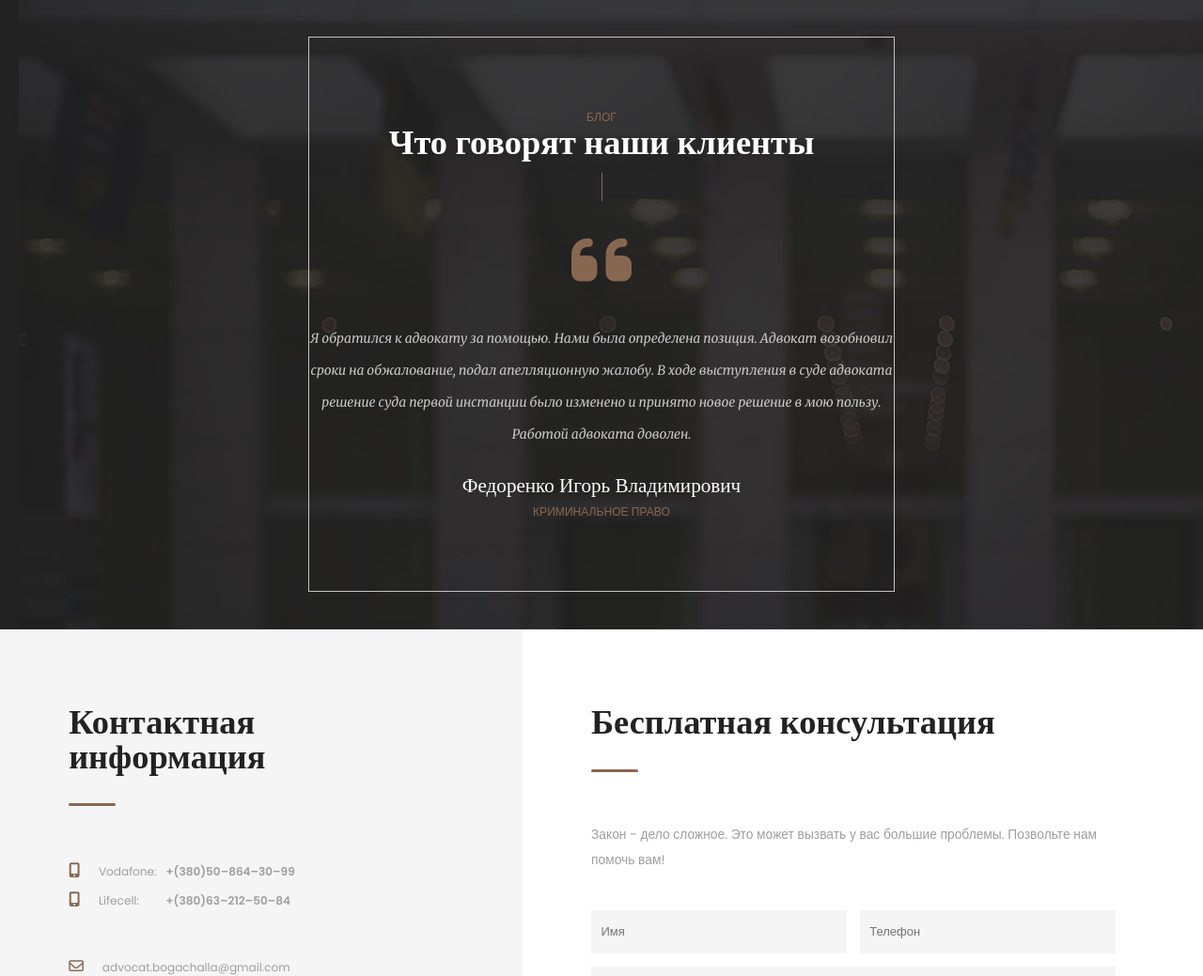
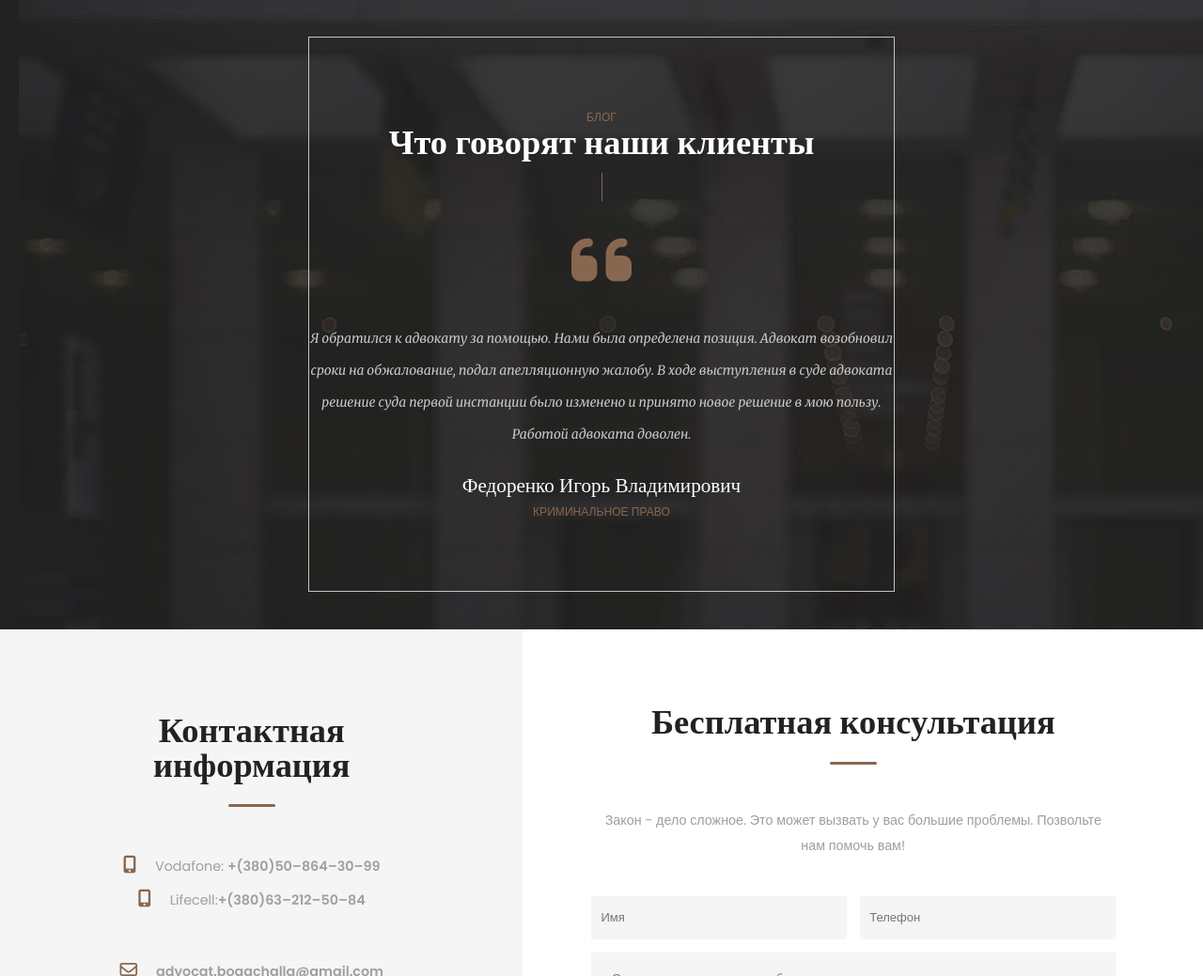
Before and after one commit to Eliphas-art/Eliphas-art.github.io, a PHP site: page / in a window 1280 px wide. Shown: the part 5461-6500 px from the top of the page at 94% size. Run offline with PHP 8.4, Linux system fonts and the light colour scheme; some libraries are stand-ins or nearby versions.

Commit message:
Commit First

```diff
--- a/css/index.css
+++ b/css/index.css
@@ -326,7 +326,7 @@ i:hover{
     grid-template-rows: 1fr 1fr;
 }
 #biography .element:nth-child(1){
-    background: url("../res/alla2.jpg");
+    background: url("../res/alla2.png");
     background-size: cover;
 }
 #biography .element:nth-child(2){
@@ -448,25 +448,32 @@ i:hover{
     text-align: center;
 }
 #comment .text h3{
+
     margin-bottom: .3em;
 }
 /* connect / contact / consultation*/
 #connect{
     grid-template-rows: 1fr;
 }
+#connect .titleCard{
+    text-align: center;
+}
+#connect .titleCard::after{
+    margin: 2em auto;
+}
 #connect .element{
-
-    align-content: start;
+    text-align: center;
     padding-top: 6em;
     padding-bottom: 9em;
     grid-gap: 20px;
     min-height: auto;
 }
+
 #connect li{
-    display: grid;
+
     align-items: center;
     justify-items: start;
-    grid-template-columns: auto 1fr 4fr;
+    grid-template-columns: 1fr auto 1fr 6fr;
 }
 #connect i{
     color: var(--main-color);
@@ -489,11 +496,11 @@ i:hover{
     background: var(--main-color);
     color: rgb(var(--main-color3));
 }
-#connect li{
+#connect li, #connect p{
     font-family: "Poppins", sans-serif;
-    font-size: 0.93rem;
+    font-size: 1.1rem;
     font-weight: 400;
-    line-height: 31px;
+    line-height: 2.5em;
     color: var(--main-color2);
 }#connect p{
      line-height: 27px;
@@ -530,6 +537,11 @@ footer{
 footer .partner{
     display: grid;
     grid-auto-flow: column dense;
+    color: rgba(255,255,255,.9);
+}
+footer .partner img{
+    height: 5em;
+    margin: 1em;
 }
 footer hr{
     margin: 30px 0;
--- a/index.html
+++ b/index.html
@@ -244,20 +244,21 @@
 </div>
 <div id="connect" class="blockCard">
     <div class="contact element">
+
         <div class="titleCard">
             <h2>Контактная информация</h2>
         </div>
         <ul>
-            <a href="tel:+(380)50–864–30–99"><li><i class="fas fa-mobile-alt"></i>Vodafone: <span>+(380)50–864–30–99</span></li></a>
-            <a href="tel:+(380)63–212–50–84"><li><i class="fas fa-mobile-alt"></i>Lifecell:<span>+(380)63–212–50–84</span></li></a>
+            <a href="tel:+(380)50–864–30–99"><li><span></span><i class="fas fa-mobile-alt"></i>Vodafone: <span>+(380)50–864–30–99</span></li></a>
+            <a href="tel:+(380)63–212–50–84"><li><span></span><i class="fas fa-mobile-alt"></i>Lifecell:<span>+(380)63–212–50–84</span></li></a>
         </ul>
         <ul>
-            <li><i class="far fa-envelope"></i>advocat.bogachalla@gmail.com</li>
+            <li style="grid-template-columns: 1fr auto 7fr"><span></span><i class="far fa-envelope"></i><span>advocat.bogachalla@gmail.com</span><span></span></li>
         </ul>
         <ul>
-            <li><i class="far fa-clock"></i><span>ПН-СБ:</span>09:00 – 18:00</li>
-            <li><i class="far fa-clock"></i><span>ВС: </span> Выходной</li>
-            <li><i class="fas fa-map-marked-alt"></i>г. Запорожье </li>
+            <li><span></span><i class="far fa-clock"></i><span>ПН-СБ:</span>09:00 – 18:00</li>
+            <li><span></span><i class="far fa-clock"></i><span>ВС: </span> Выходной</li>
+            <li><span></span><i class="fas fa-map-marked-alt"></i><span>г.Запорожье</span> </li>
         </ul>
         <!--        <form action="" onsubmit="return false">-->
         <!--            <input class="email" type="text" placeholder="Your email">-->
@@ -274,17 +275,20 @@
             <input type="text" placeholder="Телефон">
             <!--            <input type="text" placeholder="Компания">-->
             <!--            <input type="text" placeholder="E-mail">-->
-            <textarea placeholder="Введите сообщение..." cols="40" rows="10"></textarea>
+            <textarea placeholder="Опишите кратко вашу тему обращения ..." cols="40" rows="10"></textarea>
             <input type="button" value="Консультация">
         </form>
     </div>
 </div>
 <footer id="footer" class="blockTwo">
     <div class="partner">
-        <a href="#"><img src="res/banner-1-d.png" alt=""></a>
-        <a href="#"><img src="res/banner-2-d.png" alt=""></a>
-        <a href="#"><img src="res/banner-3-d.png" alt=""></a>
-        <a href="#"><img src="res/banner-4-d.png" alt=""></a>
+        <a href="https://court.gov.ua/"><img src="https://court.gov.ua/images/femida.svg" alt=""></a>
+        <a href="https://unba.org.ua/"><img src="https://unba.org.ua/themes/portal/imgs/logos/1/logo.png" alt=""></a>
+        <a href="https://www.rada.gov.ua/"><img src="https://www.rada.gov.ua/img/gerb.svg" alt=""><span>  Gov.ua Державні сайти України</span></a>
+        <a href="https://www.kmu.gov.ua/">
+            <img src="res/img-coat-of-arms.svg" alt="">
+            <span>ОФІС ГЕНЕРАЛЬНОГО ПРОКУРОРА</span>
+        </a>
     </div>
     <hr>
     <div class="content">
@@ -304,7 +308,6 @@
                 <li>1810 Kings Way</li>
                 <li>King Street, 5th Avenue, New York</li>
             </ul>
-
         </div>
         <div class="practice">
             <h3>Practice Areas</h3>
@@ -322,12 +325,11 @@
                 <a href="tel:+(380)50–864–30–99"><li><li><i class="fas fa-mobile-alt"></i><span>+(380)050–864–30–99</span></li></a>
                 <a href="tel:+(380)50–864–30–99"><li><li><i class="fas fa-mobile-alt"></i><span>+(380)063–212–50–84</span></li></a>
             </ul>
-
         </div>
     </div>
 </footer>
 <div class="citeInfo blockTwo">
-    <p>info@goldenblatt.co.uk</p>
+    <p>advocat.bogachalla@gmail.com</p>
     <p>49 Russell Square, London, UK</p>
     <p>Follow us</p>
 </div>
```
